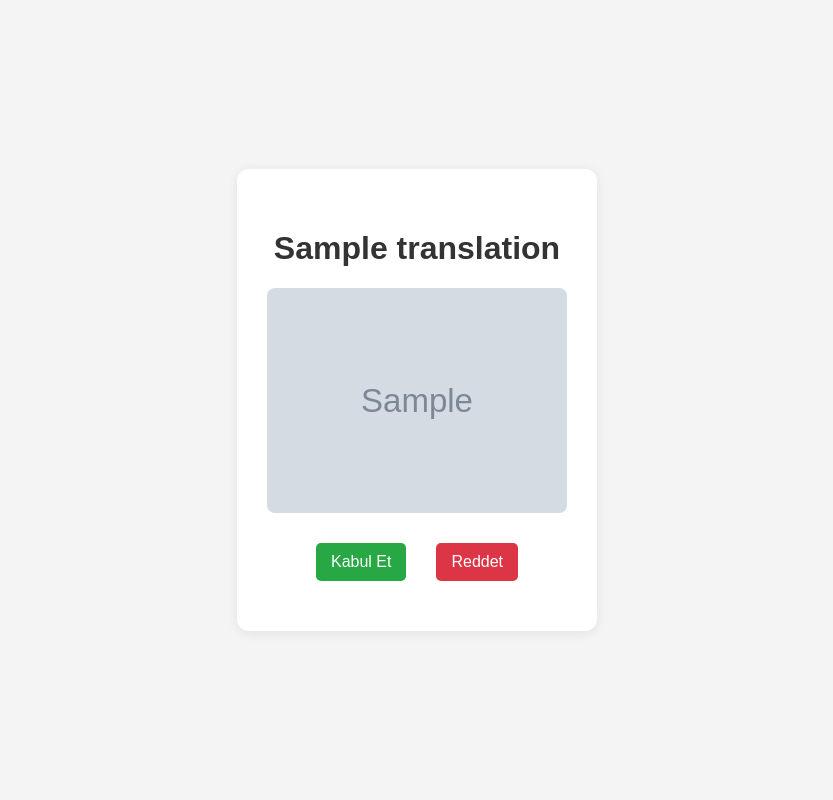
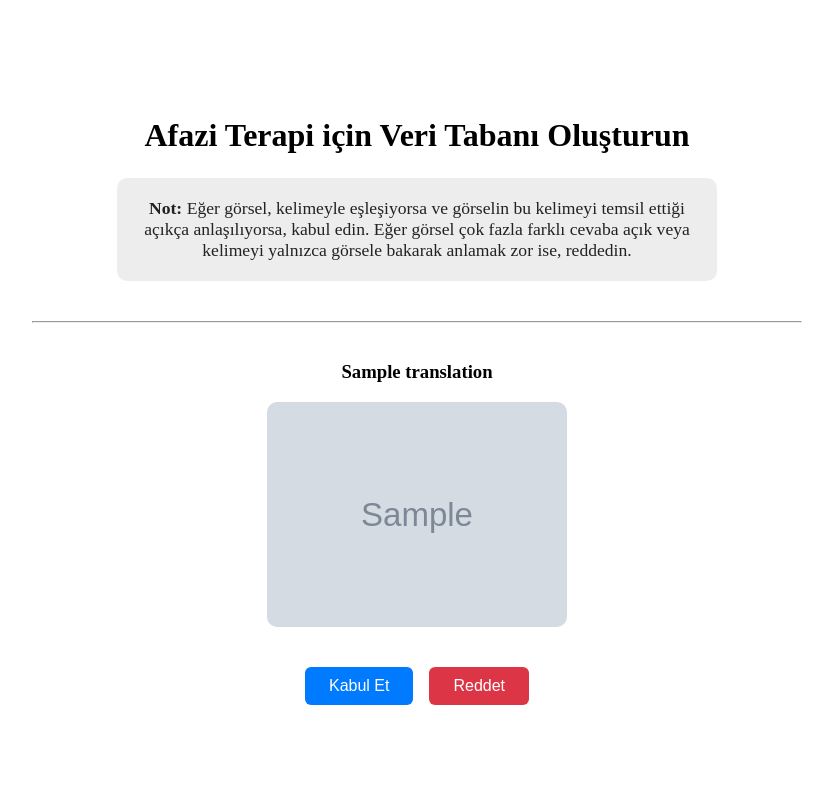
Before and after one commit to caltunay/therapy-app-data-generator, a Flask app: template templates/index.html in a window 1280 px wide. Shown: the whole page, without its empty margins (223-1056 px from the left). Run offline with Flask 3, Linux system fonts and the light colour scheme; the template is opened without the code that fills it: most values are stand-ins (such as "Sample title", 1, 10 or a date in 2020); grey boxes marked "Sample" are stand-in pictures.

Commit message:
styling added

```diff
--- a/static/styles.css
+++ b/static/styles.css
@@ -1,59 +1,75 @@
-body {
-    font-family: Arial, sans-serif;
-    background-color: #f4f4f4;
+html, body {
+    height: 100%;
     margin: 0;
     padding: 0;
+    box-sizing: border-box;
+}
+
+.center-container {
     display: flex;
     justify-content: center;
     align-items: center;
     min-height: 100vh;
 }
 
-h1 {
-    color: #333;
-}
-
-img {
-    max-width: 100%;
-    height: auto;
-    border-radius: 8px;
-}
-
 .container {
     display: flex;
     flex-direction: column;
     align-items: center;
-    background: #fff;
-    padding: 40px 30px;
-    border-radius: 12px;
-    box-shadow: 0 2px 12px rgba(0,0,0,0.08);
+    width: 100%;
+}
+
+.image-wrapper {
+    position: relative;
+    display: inline-block;
+    margin-bottom: 24px;
+}
+
+.main-image {
+    display: block;
+    max-width: 300px;
+    width: 100%;
+    height: auto;
+    border-radius: 10px;
+}
+
+.instructions {
+    background: rgba(0,0,0,0.07);
+    color: #222;
+    padding: 20px 24px;
+    border-radius: 10px;
+    text-align: center;
+    width: 90%;
+    max-width: 600px;
+    font-size: 1.1em;
+    box-sizing: border-box;
+    margin-bottom: 20px;
+    margin-left: auto;
+    margin-right: auto;
+    position: static; /* Remove absolute positioning */
 }
 
 .button-row {
     display: flex;
-    gap: 20px;
-    margin-top: 20px;
+    gap: 16px;
+    margin-top: 16px;
 }
 
-button {
-    background-color: #28a745;
-    color: white;
+button, .reject-button {
+    padding: 10px 24px;
+    font-size: 1em;
     border: none;
-    padding: 10px 15px;
-    margin: 10px 5px;
-    border-radius: 5px;
+    border-radius: 6px;
     cursor: pointer;
-    font-size: 16px;
-}
-
-button:hover {
-    background-color: #218838;
+    background: #007bff;
+    color: #fff;
+    transition: background 0.2s;
 }
 
 .reject-button {
-    background-color: #dc3545;
+    background: #dc3545;
 }
 
-.reject-button:hover {
-    background-color: #c82333;
+button:hover, .reject-button:hover {
+    opacity: 0.9;
 }
--- a/templates/index.html
+++ b/templates/index.html
@@ -3,16 +3,25 @@
 <head>
     <meta charset="UTF-8">
     <meta name="viewport" content="width=device-width, initial-scale=1.0">
-    <title>Word Translation App</title>
+    <title>Kelime ve Görsel Eşleştirme</title>
     <link rel="stylesheet" href="{{ url_for('static', filename='styles.css') }}">
 </head>
 <body>
+    <div class="center-container">
         <div class="container">
-        <h1>{{ translation }}</h1>
+            <h1 style="margin-bottom: 24px; text-align: center;">
+                Afazi Terapi için Veri Tabanı Oluşturun
+            </h1>
             {% if image_url %}
-            <img src="{{ image_url }}" alt="{{ word }}" style="max-width: 300px;">
+            <div class="instructions">
+                <strong>Not:</strong> Eğer görsel, kelimeyle eşleşiyorsa ve görselin bu kelimeyi temsil ettiği açıkça anlaşılıyorsa, kabul edin. Eğer görsel çok fazla farklı cevaba açık veya kelimeyi yalnızca görsele bakarak anlamak zor ise, reddedin.
+            </div>
+            <hr style="width: 60%; margin: 20px auto;">
+            <h3>{{ translation }}</h3>
+            <div class="image-wrapper">
+                <img src="{{ image_url }}" alt="{{ word }}" class="main-image">
+            </div>
             {% endif %}
-        <!-- <p>Translation: {{ translation }}</p> -->
             <div class="button-row">
                 <form action="{{ url_for('upload') }}" method="post">
                     <input type="hidden" name="image_url" value="{{ image_url }}">
@@ -25,5 +34,6 @@
                 </form>
             </div>
         </div>
+    </div>
 </body>
 </html>
```
Lines whose indentation alone changed are shown as unchanged.
